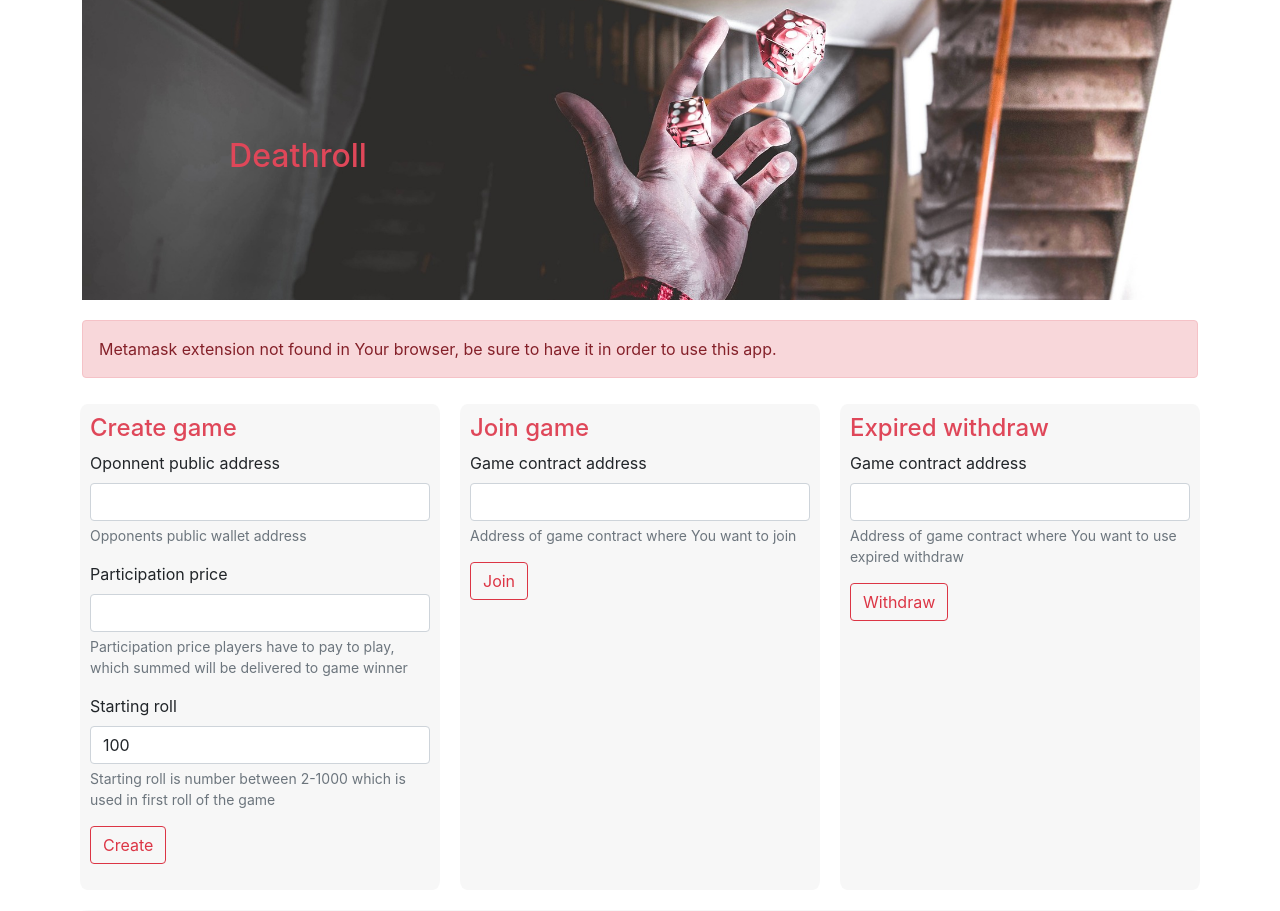
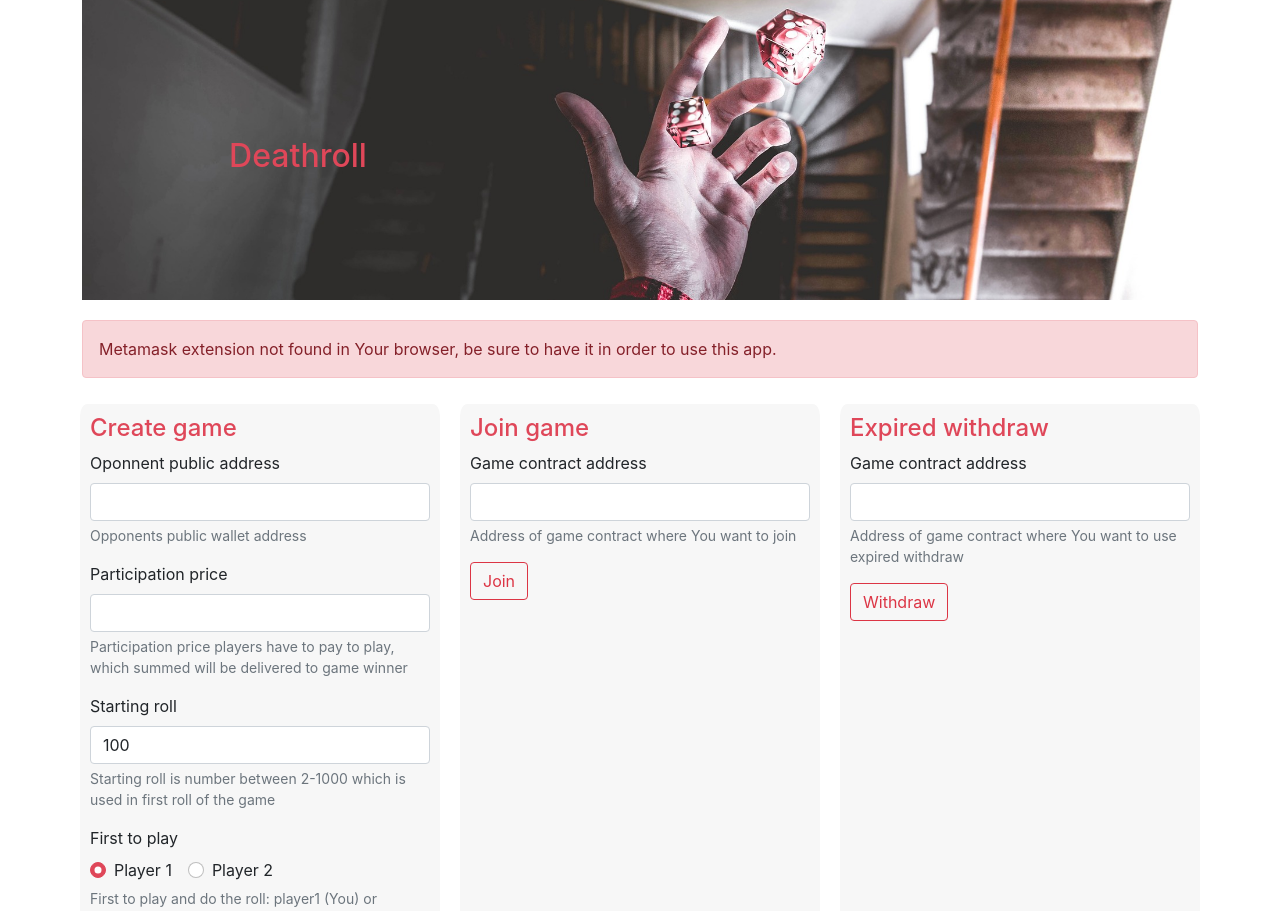
Before and after one commit to MrLaki5/Deathroll-dapp, a React (Create React App) app in the folder web-client/: page / in a window 1280 px wide. Shown: the top 911 px of the page. Built offline with nearby package versions, Linux system fonts and the light colour scheme.

Commit message:
add: first to play option from start

```diff
--- a/web-client/src/App.css
+++ b/web-client/src/App.css
@@ -109,3 +109,10 @@
   background-color: transparent;
   color: #df4759;
 }
+
+.form-check-input:checked{
+  background-color:#df4759;
+  border-color: #df4759;
+  outline:none;
+  box-shadow: 0 0 0 0.0rem rgba(206, 46, 25, 0.25);
+}
--- a/web-client/src/App.js
+++ b/web-client/src/App.js
@@ -31,7 +31,8 @@ class App extends Component {
                    last_action_time: "",
                    game_expired_address: "",
                    error_message: "",
-                   starting_roll_value: 100
+                   starting_roll_value: 100,
+                   first_to_play: 1
                   };
 
     this.handleChange = this.handleChange.bind(this);
@@ -43,6 +44,11 @@ class App extends Component {
     this.handleChangeExpiredAddress = this.handleChangeExpiredAddress.bind(this);
     this.handleSubmitExpiredAddress = this.handleSubmitExpiredAddress.bind(this);
     this.handleChangeStartingRoll = this.handleChangeStartingRoll.bind(this)
+    this.onFirstToPlayChange = this.onFirstToPlayChange.bind(this)
+  }
+
+  onFirstToPlayChange(event) {
+    this.setState({first_to_play: Number(event.target.value)})
   }
 
   handleChange(event){
@@ -79,7 +85,8 @@ class App extends Component {
         data: DeathrollContract.bytecode,
         arguments: [this.state.oponent_value,
                     this.state.web3.utils.toWei(this.state.participation_value.toString(), "ether"),
-                    this.state.starting_roll_value]
+                    this.state.starting_roll_value,
+                    this.state.first_to_play]
       }
 
       let parameter = {
@@ -188,12 +195,14 @@ class App extends Component {
     const round_player_curr = await this.state.contract.methods.get_round_player().call()
     const last_action_time = await this.state.contract.methods.get_last_action_time().call()
     this.check_roll_history();
-    if (Number(round_player_curr) === Number(this.state.player_number)) {
+    this.setState({ round_roll: round_roll_curr, round_player: round_player_curr, last_action_time: last_action_time })
+  }
+
+  check_is_roll_time = async () => {
+    await this.check_round_info()
+    if (Number(this.state.round_player) === Number(this.state.player_number)) {
       this.setState({show_roll: true})
     }
-    this.setState({ round_roll: round_roll_curr, round_player: round_player_curr, last_action_time: last_action_time })
-    console.log("ROUND BIG ROLL: " + round_roll_curr)
-    console.log("ROUND BIG PLAYER: " + round_player_curr)
   }
 
   generate_roll = async () => {
@@ -230,7 +239,7 @@ class App extends Component {
 
       const current_player_number = await this.state.contract.methods.get_current_player(this.state.accounts[0]).call()
       const participation_value_wei = await this.state.contract.methods.get_minimum_value().call()
-      this.setState({player_number: current_player_number, participation_value_wei: participation_value_wei, error_message: ""})
+      this.setState({player_number: current_player_number, participation_value_wei: participation_value_wei, error_message: "", game_status: "Ongoing"})
 
       const round_state = Number(await this.state.contract.methods.get_round_state().call());
 
@@ -239,7 +248,10 @@ class App extends Component {
         console.log("ROLLL: " + event.event)
 
         if (event.event === "Roll_time") {
-          this.check_round_info();
+          this.check_is_roll_time();
+          console.log("Round player: " + this.state.round_player)
+          console.log("CURR player: " + this.state.player_number)
+
         }
         else if (event.event === "Game_finished") {
           this.check_game_finish_status(event.returnValues.winner_address)
@@ -257,7 +269,10 @@ class App extends Component {
         }
       }
       else if (round_state === current_player_number) {
-        this.check_round_info();
+        this.check_is_roll_time();
+        if (Number(this.state.round_player) === Number(this.state.player_number)) {
+          this.setState({show_roll: true})
+        }
       }
       else if (round_state === 3) {
 
@@ -377,8 +392,23 @@ class App extends Component {
 
                     <div className="mb-3">
                       <label htmlFor="game_expired_address" className="form-label">Starting roll</label>
-                      <input type="number" max="1000" min="2" step="1" className="form-control" id="game_expired_address" aria-describedby="game_expired_address_help" value={this.state.starting_roll_value} onChange={this.handleChangeStartingRoll} required/>
-                      <div id="game_expired_address_help" className="form-text">Starting roll is number between 2-1000 which is used in first roll of the game</div>
+                      <input type="number" max="1000" min="2" step="1" className="form-control" id="starting_roll" aria-describedby="starting_roll_help" value={this.state.starting_roll_value} onChange={this.handleChangeStartingRoll} required/>
+                      <div id="starting_roll_help" className="form-text">Starting roll is number between 2-1000 which is used in first roll of the game</div>
+                    </div>
+
+                    <div className="mb-3">
+                      <label htmlFor="game_expired_address" className="form-label">First to play</label>
+                      <div>
+                        <div className="form-check form-check-inline" aria-describedby="player_roll_help">
+                          <input className="form-check-input" type="radio" name="inlineRadioOptions" id="inlineRadio1" value="1" onChange={this.onFirstToPlayChange} checked={this.state.first_to_play === 1}/>
+                          <label className="form-check-label" htmlFor="inlineRadio1">Player 1</label>
+                        </div>
+                        <div className="form-check form-check-inline">
+                          <input className="form-check-input" type="radio" name="inlineRadioOptions" id="inlineRadio2" value="2" onChange={this.onFirstToPlayChange} checked={this.state.first_to_play === 2}/>
+                          <label className="form-check-label" htmlFor="inlineRadio2">Player 2</label>
+                        </div>
+                      </div>
+                      <div id="player_roll_help" className="form-text">First to play and do the roll: player1 (You) or player2 (Oponnent)</div>
                     </div>
 
                     <div className="mb-3">
```
Also changed, not shown: 1 other file (tests, documents, lock files or other folders).
